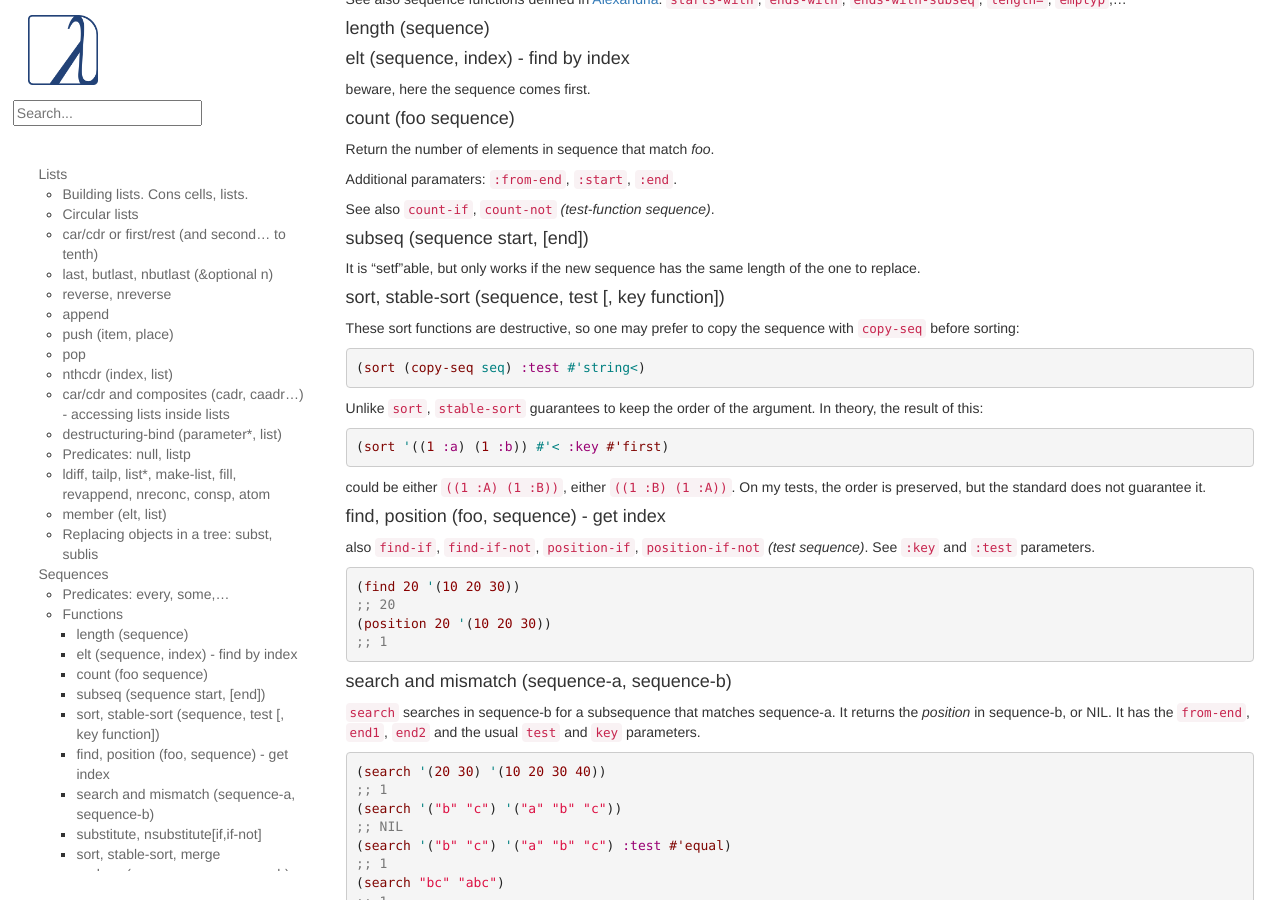
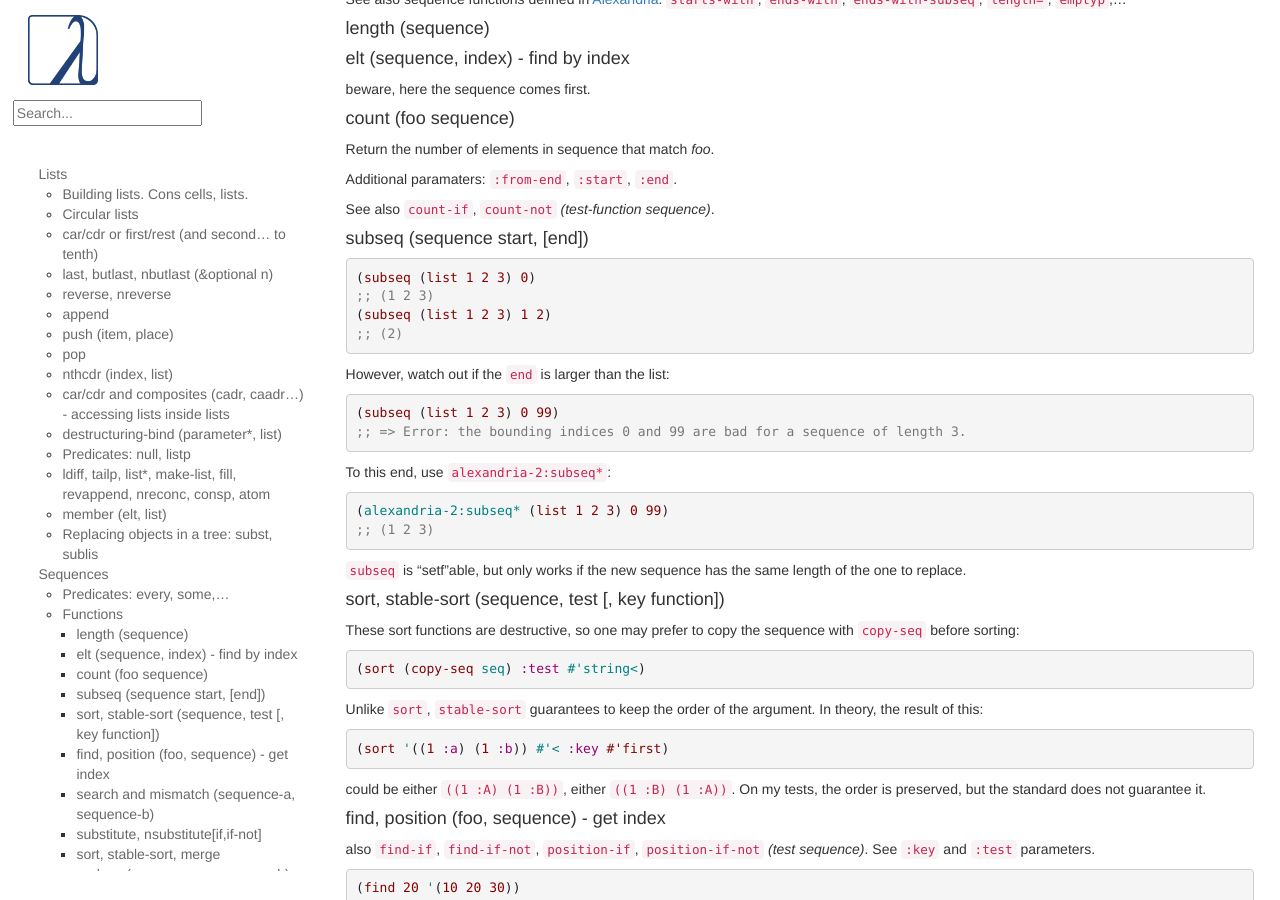
Before and after one commit to LispCookbook/cl-cookbook, a Jekyll site: the page built from data-structures.md, in a window 1280 px wide and 900 px high, scrolled down 6644 px. Built offline with Jekyll 4.4.1, drawn with Linux system fonts in a browser that asks for light colours.

Commit message:
data structures: alexandria-2:subseq* is more forgiving than subseq

```diff
--- a/data-structures.md
+++ b/data-structures.md
@@ -481,8 +481,30 @@ See also `count-if`, `count-not` *(test-function sequence)*.
 
 #### subseq (sequence start, [end])
 
-It is "setf"able, but only works if the new sequence has the same
+~~~lisp
+(subseq (list 1 2 3) 0)
+;; (1 2 3)
+(subseq (list 1 2 3) 1 2)
+;; (2)
+~~~
+
+However, watch out if the `end` is larger than the list:
+
+~~~lisp
+(subseq (list 1 2 3) 0 99)
+;; => Error: the bounding indices 0 and 99 are bad for a sequence of length 3.
+~~~
+
+To this end, use `alexandria-2:subseq*`:
+
+~~~lisp
+(alexandria-2:subseq* (list 1 2 3) 0 99)
+;; (1 2 3)
+~~~
+
+`subseq` is "setf"able, but only works if the new sequence has the same
 length of the one to replace.
+
 
 #### sort, stable-sort (sequence, test [, key function])
 
```
